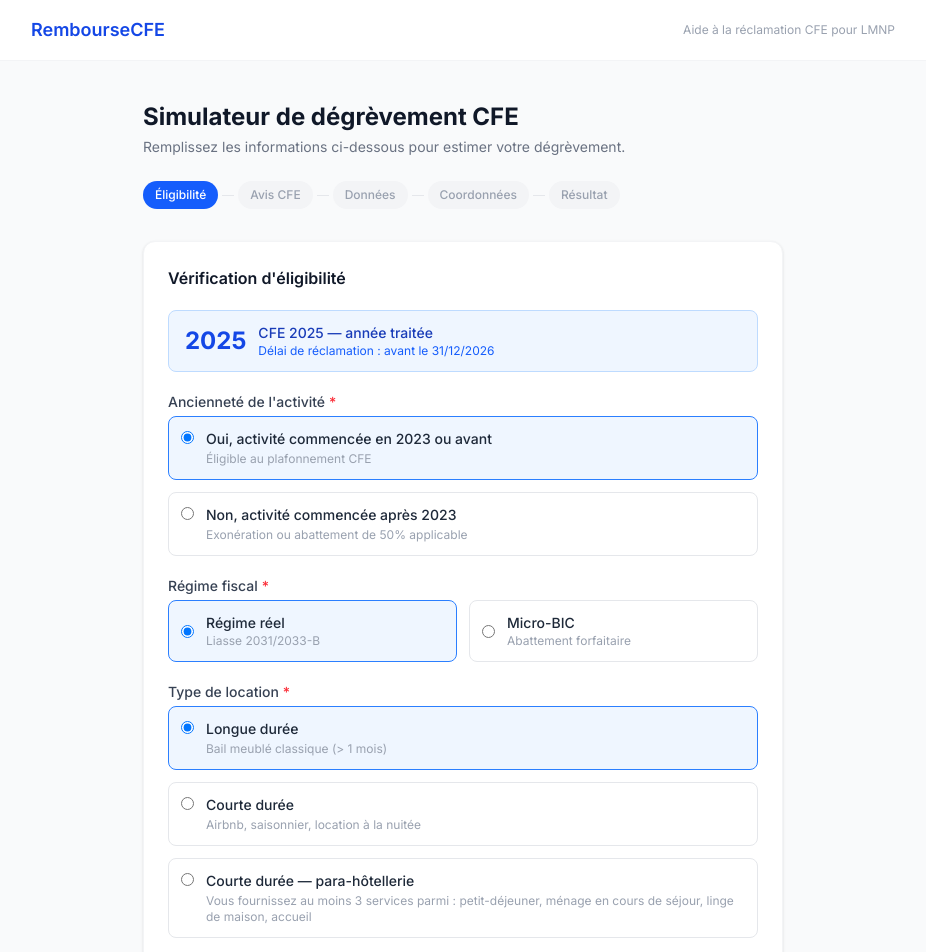
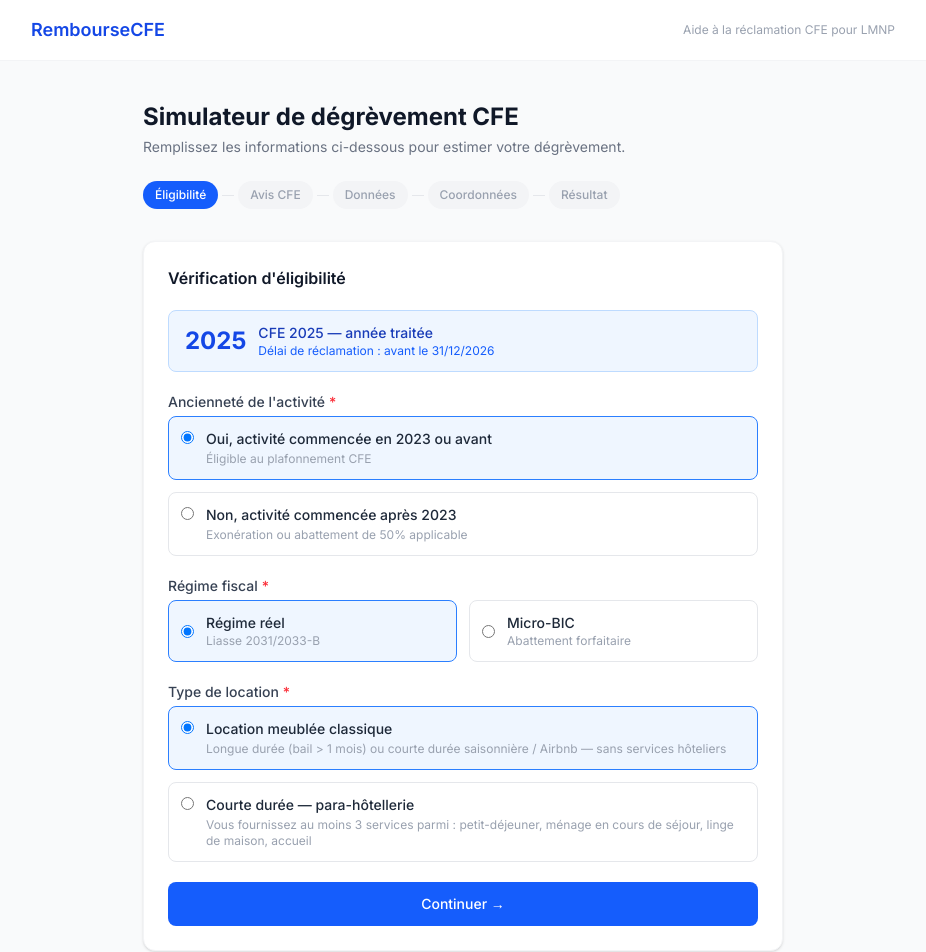
Before and after one commit to Maxime06000/rembourse-cfe, a Next.js app: page /simulateur in a window 1280 px wide. Shown: the top 952 px of the page, without its empty margins (177-1103 px from the left). Built offline with nearby package versions, Linux system fonts and the light colour scheme.

Commit message:
feat(ux): fusionner longue/courte durée en une seule option

```diff
--- a/src/app/simulateur/steps/StepQualification.tsx
+++ b/src/app/simulateur/steps/StepQualification.tsx
@@ -101,8 +101,7 @@ export function StepQualification() {
       <Field label="Type de location" required>
         <div className="grid grid-cols-1 gap-3">
           {[
-            { v: 'longue', title: 'Longue durée', sub: 'Bail meublé classique (> 1 mois)', color: 'blue' },
-            { v: 'courte', title: 'Courte durée', sub: 'Airbnb, saisonnier, location à la nuitée', color: 'blue' },
+            { v: 'longue', title: 'Location meublée classique', sub: 'Longue durée (bail > 1 mois) ou courte durée saisonnière / Airbnb — sans services hôteliers', color: 'blue' },
             { v: 'courte_para', title: 'Courte durée — para-hôtellerie', sub: 'Vous fournissez au moins 3 services parmi : petit-déjeuner, ménage en cours de séjour, linge de maison, accueil', color: 'amber' },
           ].map(t => (
             <label key={t.v} className={`flex items-start gap-3 border rounded-lg p-3 cursor-pointer transition-colors ${
```
